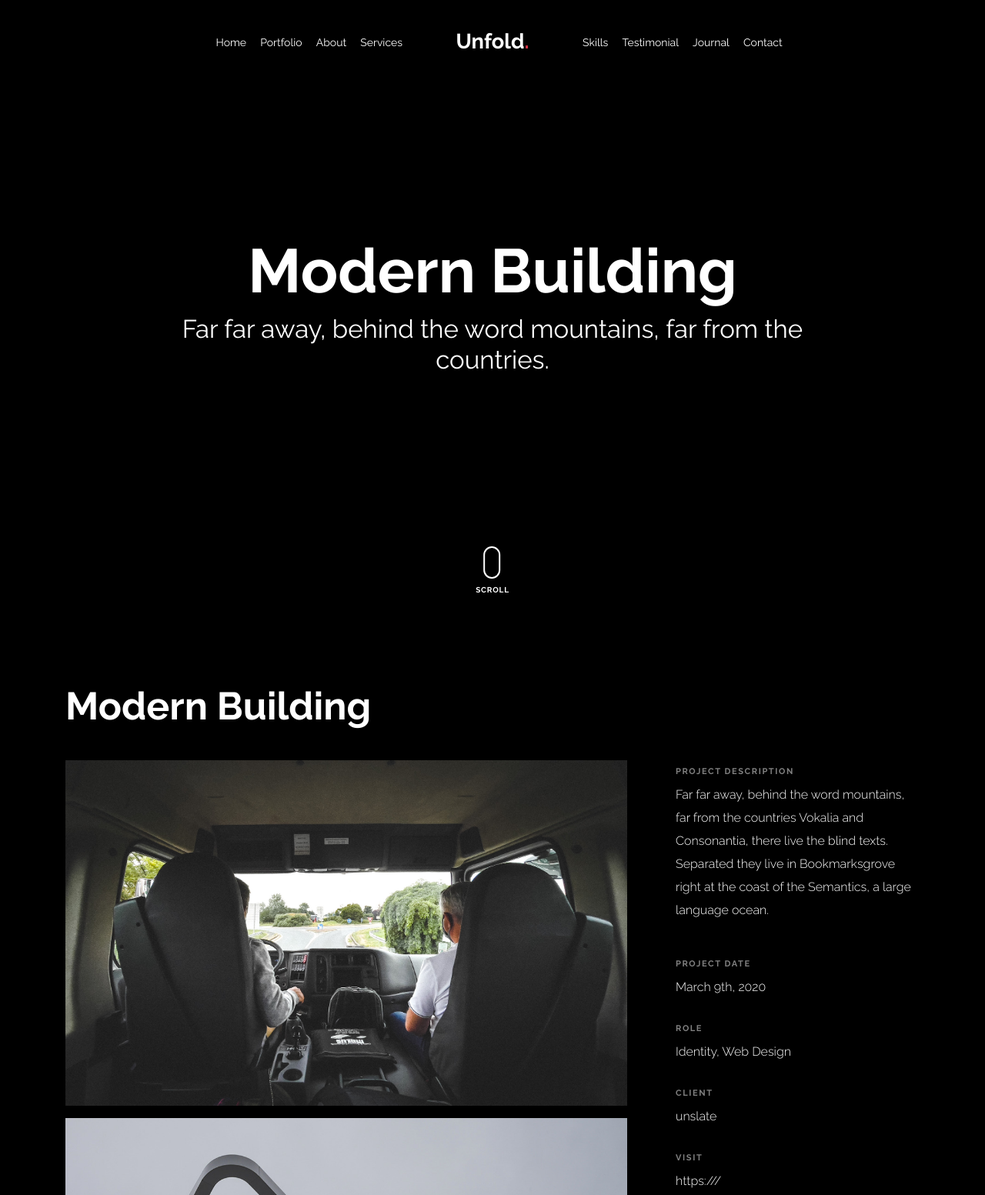
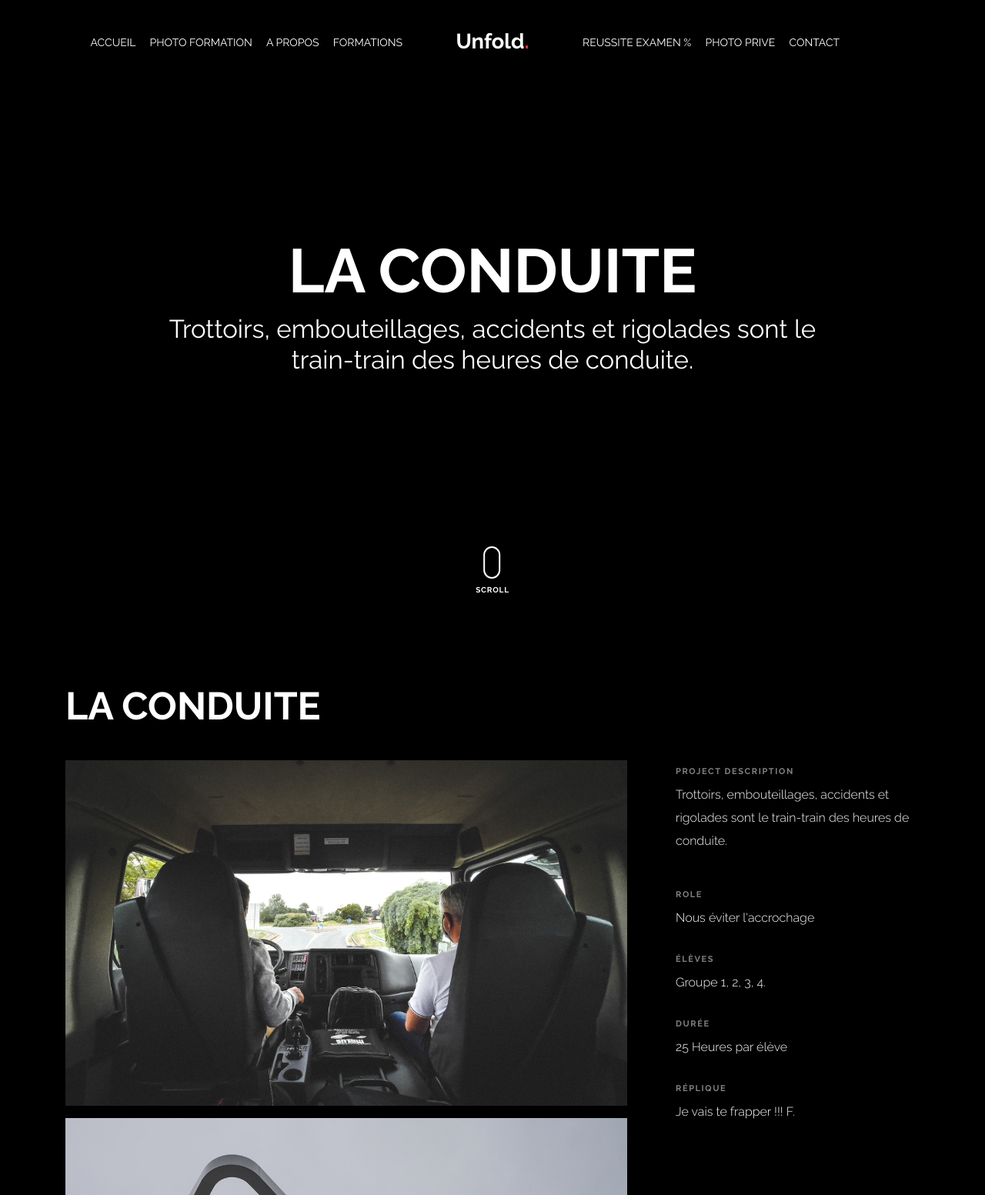
Before and after one commit to possyto/SerreTonPlot, a plain HTML site: page portfolio-single-5.html in a window 1280 px wide. Shown: the top 1553 px of the page at 77% size. Drawn offline with Linux system fonts and the light colour scheme; files whose address does not match are found by name.

Commit message:
portfolio 345

```diff
--- a/portfolio-single-5.html
+++ b/portfolio-single-5.html
@@ -2,7 +2,7 @@
 <html lang="en">
 
 <head>
-  <title>Unfold &mdash; A onepage portfolio HTML template by Colorlib</title>
+  <title>SerreTonPlot</title>
   <meta charset="utf-8">
   <meta name="viewport" content="width=device-width, initial-scale=1, shrink-to-fit=no">
 
@@ -49,8 +49,8 @@
             <div class="col-md-5 text-right">
               <ul class="site-nav-ul js-clone-nav text-left d-none d-lg-inline-block">
                 <li class="has-children">
-                  <a href="index.html#home-section" class="nav-link">Home</a>
-                  <ul class="dropdown">
+                  <a href="index.html#home-section" class="nav-link">ACCUEIL</a>
+                  <!--  <ul class="dropdown">
                     <li>
                       <a href="index.html">Hero Image BG</a>
                     </li>
@@ -67,25 +67,26 @@
                       <a href="index-right-menu.html">Right Menu</a>
                     </li>
                   </ul>
+                   -->
                 </li>
-                <li><a href="index.html#portfolio-section" class="nav-link">Portfolio</a></li>
-                <li><a href="index.html#about-section" class="nav-link">About</a></li>
-                <li><a href="index.html#services-section" class="nav-link">Services</a></li>
+                <li><a href="#portfolio-section" class="nav-link">PHOTO FORMATION </a></li>
+                <li><a href="#about-section" class="nav-link">A PROPOS</a></li>
+                <li><a href="#services-section" class="nav-link">FORMATIONS</a></li>
               </ul>
             </div>
             <div class="site-logo pos-absolute">
               <a href="index.html" class="unslate_co--site-logo">Unfold<span>.</span></a>
             </div>
             <div class="col-md-5 text-right text-lg-left">
-              <ul class="site-nav-ul js-clone-nav text-left d-none d-lg-inline-block">
-                <li><a href="index.html#skills-section" class="nav-link">Skills</a></li>
-                <li><a href="index.html#testimonial-section" class="nav-link">Testimonial</a></li>
-                <li><a href="index.html#journal-section" class="nav-link">Journal</a></li>
-                <li><a href="index.html#contact-section" class="nav-link">Contact</a></li>
-              </ul>
+                <ul class="site-nav-ul js-clone-nav text-left d-none d-lg-inline-block">
+                    <li><a href="#skills-section" class="nav-link">REUSSITE EXAMEN %</a></li>
+                    <!-- <li><a href="#testimonial-section" class="nav-link">Testimonial</a></li>-->
+                    <li><a href="#journal-section" class="nav-link">PHOTO PRIVE</a></li>
+                    <li><a href="#contact-section" class="nav-link">CONTACT</a></li>
+                  </ul>
 
               <ul class="site-nav-ul-none-onepage text-right d-inline-block d-lg-none">
-                <li><a href="#" class="js-menu-toggle">Menu</a></li>
+                <li ><a href="#" class="js-menu-toggle" > <p class="text-primary">Menu</p></a></li>
               </ul>
 
             </div>
@@ -100,8 +101,8 @@
           <div class="row align-items-center">
 
             <div class="col-md-10 mx-auto text-center">
-              <h1 class="heading" data-aos="fade-up">Modern Building</h1>
-              <h2 class="subheading" data-aos="fade-up" data-aos-delay="100">Far far away, behind the word mountains, far from the countries.</h2>
+              <h1 class="heading" data-aos="fade-up">LA CONDUITE </h1>
+              <h2 class="subheading" data-aos="fade-up" data-aos-delay="100">Trottoirs, embouteillages, accidents et rigolades sont le train-train des heures de conduite.</h2>
             </div>
 
           </div>
@@ -122,7 +123,7 @@
         <div class="portfolio-single-wrap unslate_co--section" id="portfolio-single-section">
           <div class="portfolio-single-inner">
 
-            <h2 class="heading-portfolio-single-h2">Modern Building</h2>
+            <h2 class="heading-portfolio-single-h2">LA CONDUITE</h2>
 
             <div class="row justify-content-between align-items-stretch">
 
@@ -135,33 +136,34 @@
                   <div class="row">
                     <div class="col-md-12 mb-4">
                       <div class="detail-v1">
+                        <span class="detail-label"></span>
                         <span class="detail-label">Project Description</span>
-                        <p>Far far away, behind the word mountains, far from the countries Vokalia and Consonantia, there live the blind texts. Separated they live in Bookmarksgrove right at the coast of the Semantics, a large language ocean.</p>
+                        <p> Trottoirs, embouteillages, accidents et rigolades sont le train-train des heures de conduite.</p>
                       </div>
                     </div>
 
                     <div class="col-md-12 mb-4">
                       <div class="detail-v1">
-                        <span class="detail-label">Project Date</span>
-                        <span class="detail-val">March 9th, 2020</span>
+                        <span class="detail-label">Role</span>
+                    <span class="detail-val">Nous éviter l'accrochage</span>
                       </div>
                     </div>
                     <div class="col-md-12 mb-4">
                       <div class="detail-v1">
-                        <span class="detail-label">Role</span>
-                        <span class="detail-val"><a href="#">Identity</a>, <a href="#">Web Design</a></span>
+                        <span class="detail-label">Élèves</span>
+                        <span class="detail-val"><a href="#">Groupe 1, 2, 3, 4.</a></span>
                       </div>
                     </div>
                     <div class="col-md-12 mb-4">
                       <div class="detail-v1">
-                        <span class="detail-label">Client</span>
-                        <span class="detail-val">unslate</span>
+                        <span class="detail-label">Durée</span>
+                        <span class="detail-val">25 Heures par élève</span>
                       </div>
                     </div>
                     <div class="col-md-12 mb-4">
                       <div class="detail-v1">
-                        <span class="detail-label">Visit</span>
-                        <span class="detail-val"><a href="#">https:///</a></span>
+                        <span class="detail-label">Réplique</span>
+                        <span class="detail-val"><a href="#"> Je vais te frapper !!! F.</a></span>
                       </div>
                     </div>
                   </div>
```
Also changed, not shown: portfolio-single-3.html (+30 -21 lines), portfolio-single-4.html (+1 -1 lines), 1 other file.
